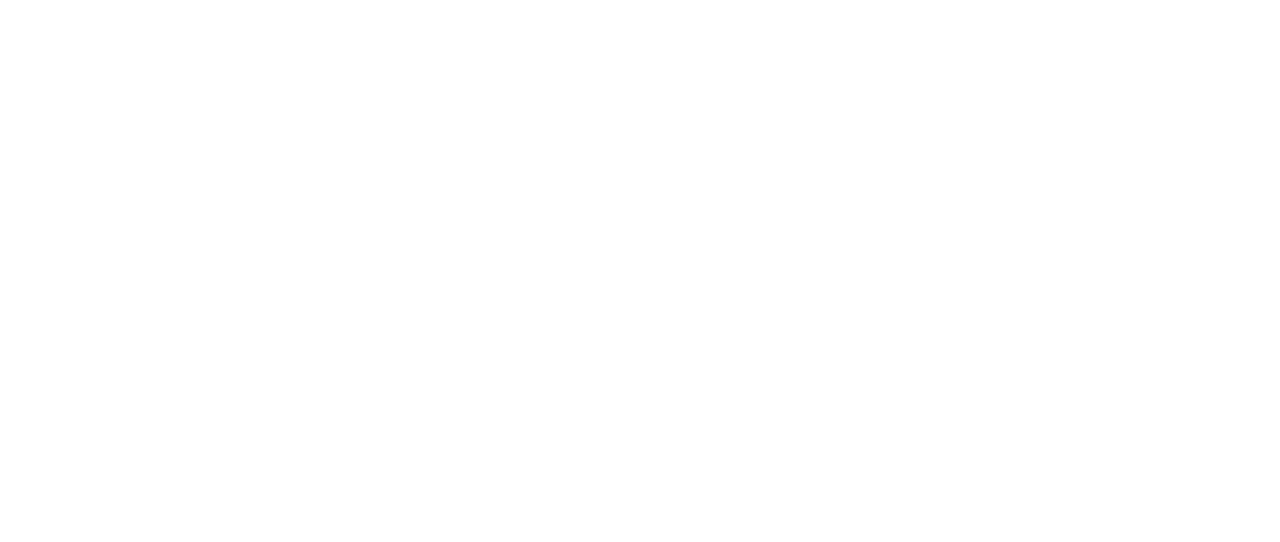
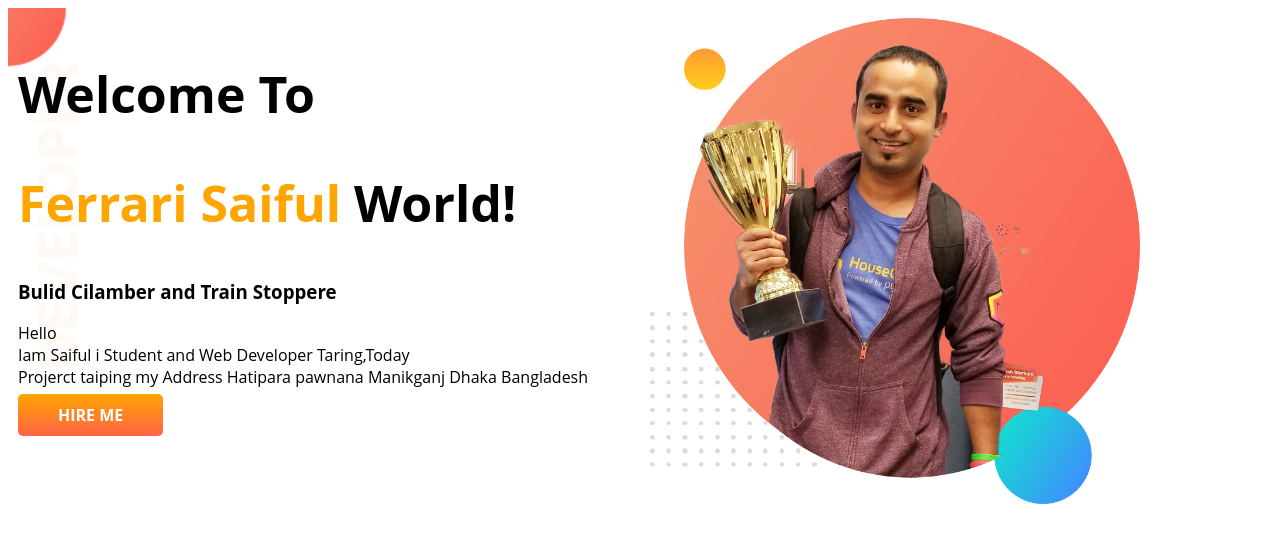
Before and after one commit to Ferrari2003/developer-portfolio, a plain HTML site: page index.html in a window 1280 px wide. Drawn offline with Linux system fonts and the light colour scheme.

Commit message:
first part added

```diff
--- a/index.html
+++ b/index.html
@@ -5,8 +5,21 @@
     <meta http-equiv="X-UA-Compatible" content="IE=edge">
     <meta name="viewport" content="width=device-width, initial-scale=1.0">
     <title>Saiful Portfolio</title>
-</head>
+    <link rel="preconnect" href="https://fonts.googleapis.com">
+<link rel="stylesheet" href="style.css"></head>
 <body>
+  <section class="top-benner">
+    <div class="moho">
+        <h1>Welcome To</h1>
+        <h1><span class="ami"> Ferrari Saiful</span> World!</h1>
+        <h3>Bulid Cilamber and Train Stoppere</h3>
+        <p>Hello <br>Iam Saiful i Student and Web Developer Taring,Today <br> Projerct taiping my Address Hatipara pawnana Manikganj Dhaka Bangladesh </p>
+        <a class="link-buttom" target="_blank" href="https://linkedin.com/company.programminhero/com/">HIRE ME</a>
+       </div>
 
+       <div class="moho">
+        <img src="/images/jhankar.png" alt="">
+       </div>
+  </section>
 </body>
 </html>
--- a/style.css
+++ b/style.css
@@ -0,0 +1,31 @@
+body{
+    font-family: 'Open Sans', sans-serif;
+}
+h1{
+    font-size: 50px;
+}
+.ami{
+    color: orange;
+}
+section{
+    display: flex;
+}
+.moho{
+    width: 50%;
+    padding: 10px;
+}
+.moho img{
+    width: 80%;
+}
+.link-buttom{
+    text-decoration: none;
+   background-image: linear-gradient(orange,tomato);
+    padding: 10px 40px;
+    font-weight: 700;
+    border-radius: 5px;
+    color: white;
+}
+.top-benner{
+    background-image: url(/images/top-banner.png);
+    background-repeat: no-repeat;
+}
```
Also changed, not shown: images/dream-bg.png (added), images/exp-bg.png (added), images/jhankar.png (added), images/jhankar2.png (added), images/my-bg.png (added), images/my-bg2.png (added), images/top-banner.png (added), 7 other files.
